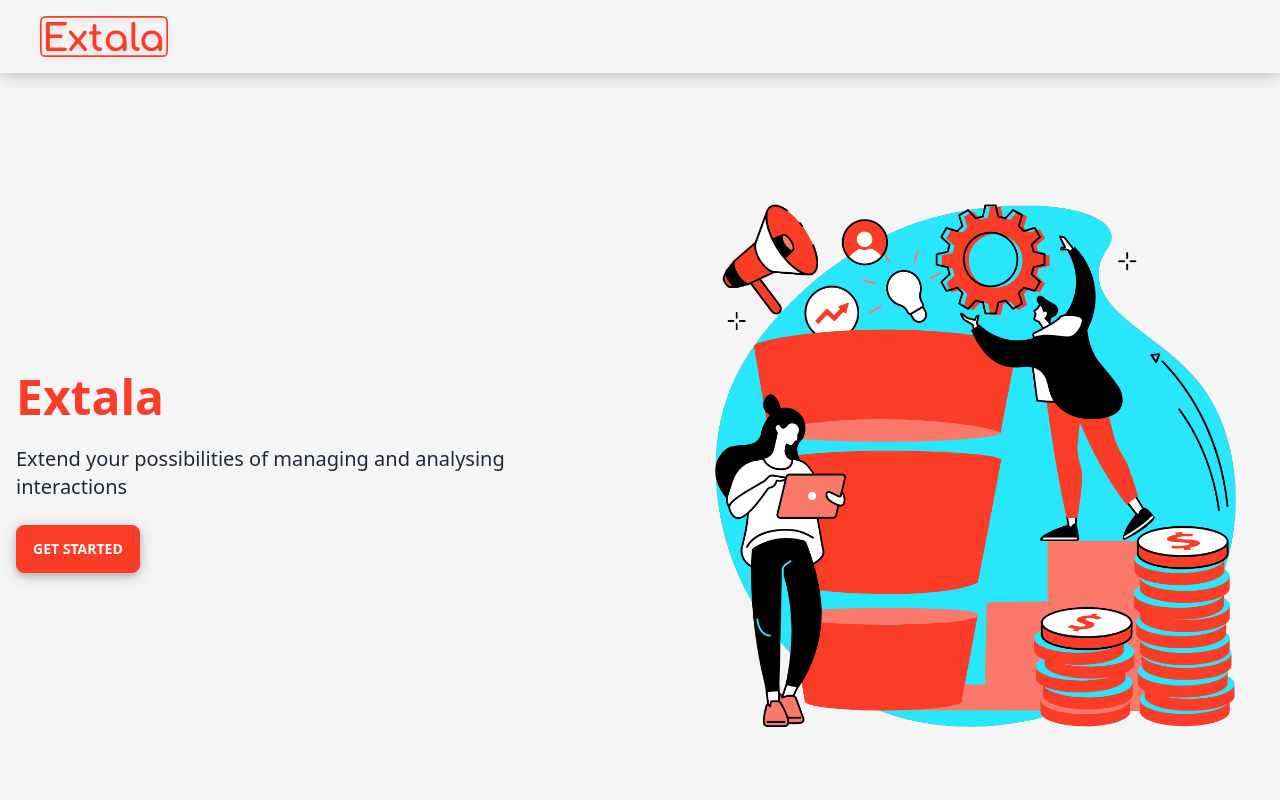
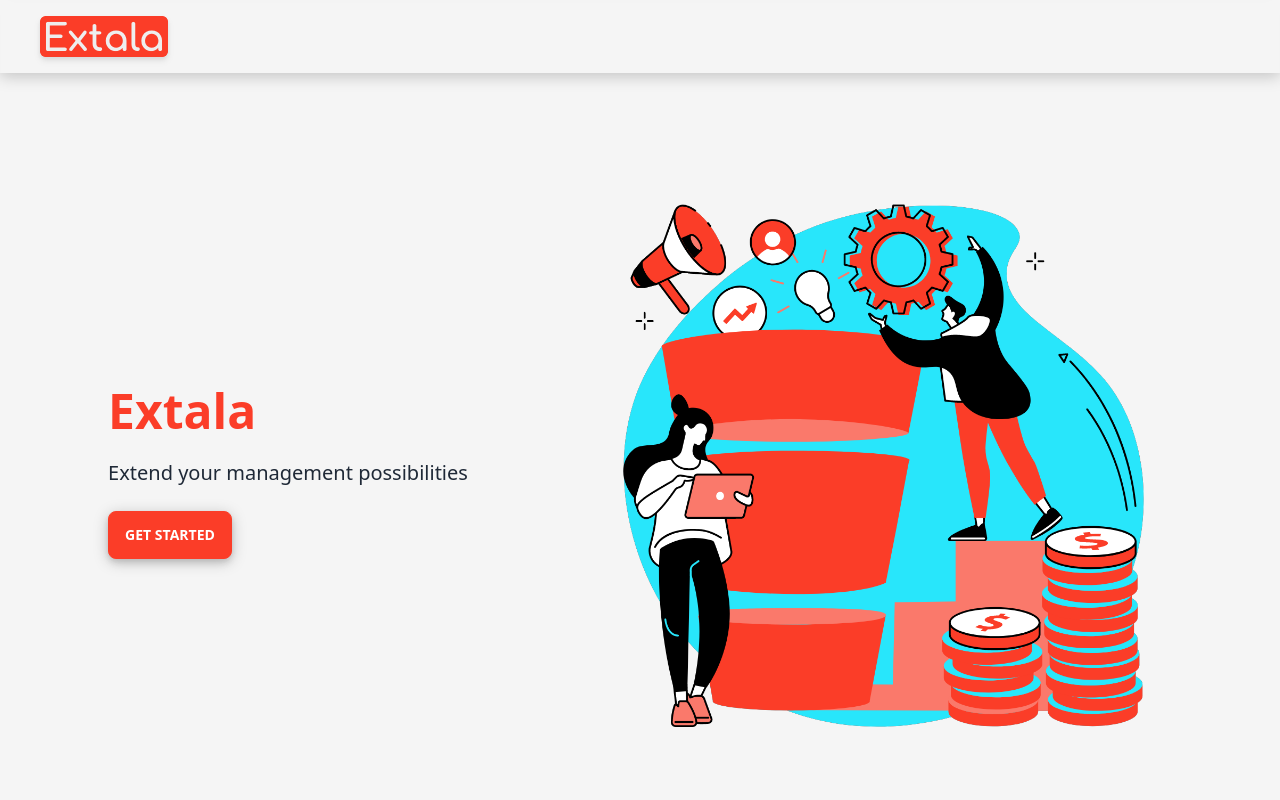
Before and after one commit to shakeybuoy/extala2.0, a Next.js app: page / in a window 1280 px wide. Shown: the top 800 px of the page. Built offline with nearby package versions, Linux system fonts and the light colour scheme.

Commit message:
content update

```diff
--- a/components/Navbar.js
+++ b/components/Navbar.js
@@ -4,20 +4,8 @@
         <nav className="navbar lg:py-4 lg:px-10 drop-shadow-md">
 
             <div className="navbar-start ">
-                <img className="w-32 cursor-pointer" src="./logo.svg" />
+                <img className="w-32 bg-one-primary rounded-md cursor-pointer" src="./logo.svg" />
             </div>
-            {/* <div className="navbar-end">
-                <div className="dropdown">
-                    <label tabindex="0" className="btn btn-ghost btn-circle">
-                        <svg xmlns="http://www.w3.org/2000/svg" className="h-5 w-5" fill="none" viewBox="0 0 24 24" stroke="currentColor"><path stroke-linecap="round" stroke-linejoin="round" stroke-width="2" d="M4 6h16M4 12h16M4 18h7" /></svg>
-                    </label>
-                    <ul tabindex="0" className="menu menu-compact dropdown-content mt-3 p-2 shadow bg-base-100 rounded-box w-52">
-                        <li><a>Homepage</a></li>
-                        <li><a>Portfolio</a></li>
-                        <li><a>About</a></li>
-                    </ul>
-                </div>
-            </div> */}
         </nav>
     )
 }
--- a/pages/index.js
+++ b/pages/index.js
@@ -17,7 +17,7 @@
           <img src="./1.png" className="md:max-w-xl px-5 rounded-lg " />
           <div>
             <h1 className="md:text-5xl text-4xl text-one-primary font-bold">Extala</h1>
-            <p className="py-6 md:text-xl text-lg">Extend your possibilities of managing and analysing interactions </p>
+            <p className="py-6 md:text-xl text-lg">Extend your management possibilities </p>
             <button className="btn text-white bg-one-primary duration-500 border-one-primary hover:bg-comp hover:text-gray-800 hover:border-comp drop-shadow-md ">Get Started</button>
           </div>
         </div>
@@ -101,7 +101,10 @@
           <div className="items-center  lg:justify-between lg:flex ">
             <div>
               <h1 className="text-4xl font-bold text-center text-one-primary mb-10 lg:text-left">Contact Us</h1>
-              <div className="text-xl py-10 text-gray-800"><h1 className="font-bold w-5/6">Corporate Headquarters</h1><h2 className="text-justify pt-3 w-5/6">302, Varsha Avenue,  104, Anand Park,  Aundh Pune-411 007</h2><h2 className="text-justify pt-1 w-5/6"><span className="font-bold pr-2">Telephone : </span>020 25881123/ 24</h2><h2 className="text-justify pt-1 w-5/6"><span className="font-bold pr-2">Email: </span><a className="decoration-[1px] underline underline-offset-4" href="mailto:Sales@extala.com">Sales@extala.com</a></h2></div>
+              <div className="text-xl py-5 text-gray-800"><h1 className="font-bold w-5/6">Corporate Headquarters</h1>
+                <h2 className="text-justify pt-3 w-5/6">  <span className="font-semibold">India -</span>  302, Varsha Avenue,  104, Anand Park,  Aundh Pune-411 007</h2>
+                <h2 className="text-justify pt-3 w-5/6"> <span className="font-semibold">US -</span> 5900 Sawmill Rd., Suite 200 Dublin, OH 43017-2588</h2>
+                <h2 className="text-justify pt-2 w-5/6"><span className="font-bold pr-2">Telephone - </span>020 25881123/ 24</h2><h2 className="text-justify pt-1 w-5/6"><span className="font-bold pr-2">Email - </span><a className="decoration-[1px] underline underline-offset-4" href="mailto:Sales@extala.com">Sales@extala.com</a></h2></div>
             </div>
             <div className="mt-8 lg:mt-0 lg:w-2/3">
               <div className="flex items-center justify-center">
```
Also changed, not shown: public/logo.svg.
